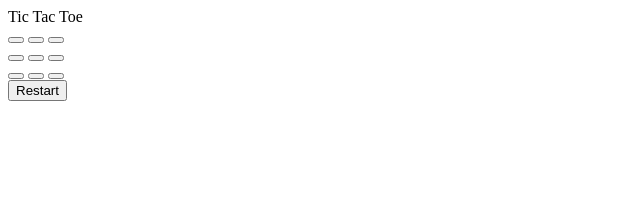
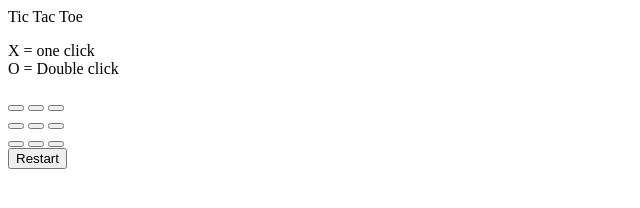
Before and after one commit to britt-c/ticTacToe, a plain HTML site: page index.html in a window 1280 px wide. Shown: the whole page, without its empty margins (0-640 px from the left). Drawn offline with Linux system fonts and the light colour scheme.

Commit message:
added some directions. Still super plain. But it works

```diff
--- a/index.html
+++ b/index.html
@@ -5,6 +5,13 @@
 		<header><span id="output"></span></header>
 	</head>
 	<body>
+
+		<p>
+		X = one click
+		<br />
+		O = Double click
+		</p>
+
 		<div id="board">
 			<button class="btn" id="btn1" value=""></button>
 			<button class="btn" id="btn2" value=""></button>
```
